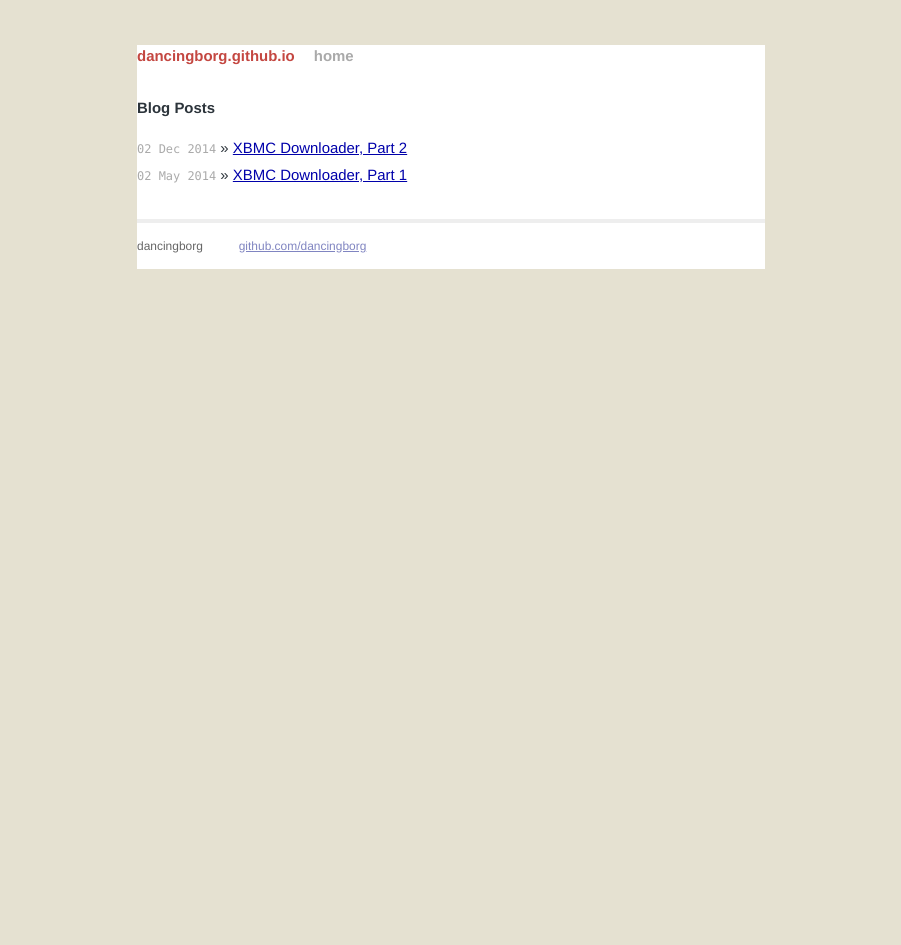
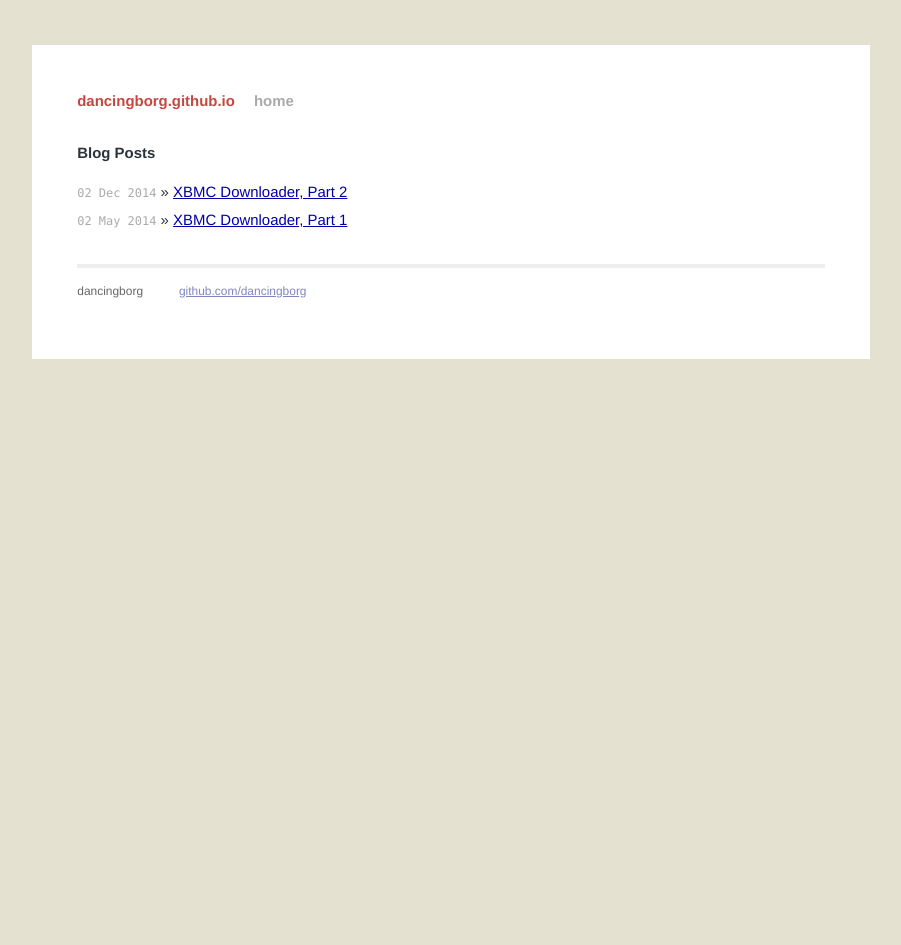
Before and after one commit to andre-abadi/andre-abadi.github.io, a Jekyll site: the page built from index.html, in a window 1280 px wide. Shown: the whole page, without its empty margins (189-1090 px from the left). Built offline with Jekyll 4.4.1, drawn with Linux system fonts in a browser that asks for light colours; Markdown is read by kramdown in place of the engine named in the settings.

Commit message:
padding again

```diff
--- a/css/main.css
+++ b/css/main.css
@@ -59,10 +59,11 @@ ul.posts span {
 .site {
   font-size: 115%;
   text-align: justify;
-  width: 42em;
+  width: 50em;
   margin: 3em auto 2em;
   line-height: 1.5em;
   background-color: #FFFFFF;
+  padding: 3em;
 }
 
 .site .header a {
```
